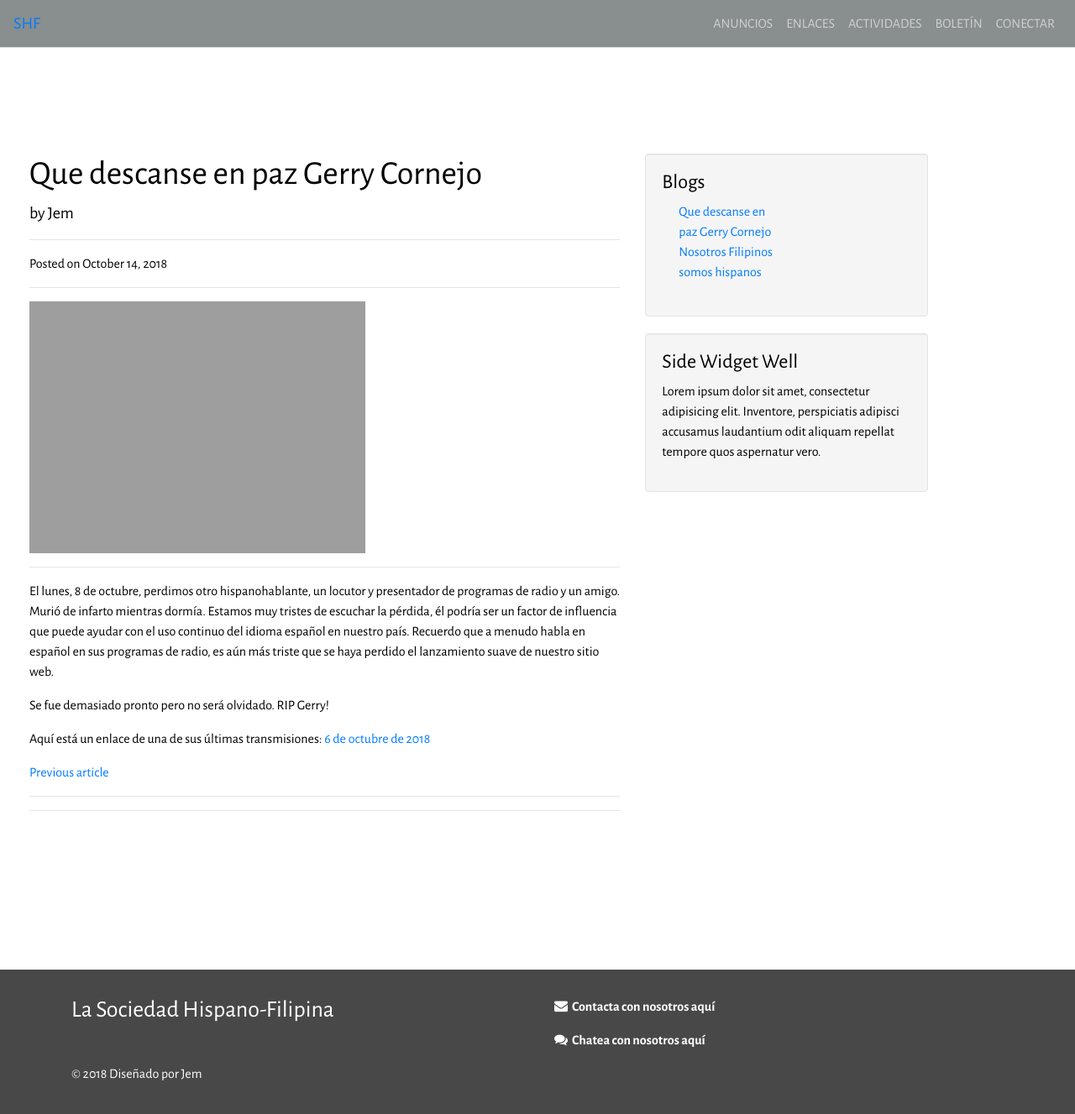
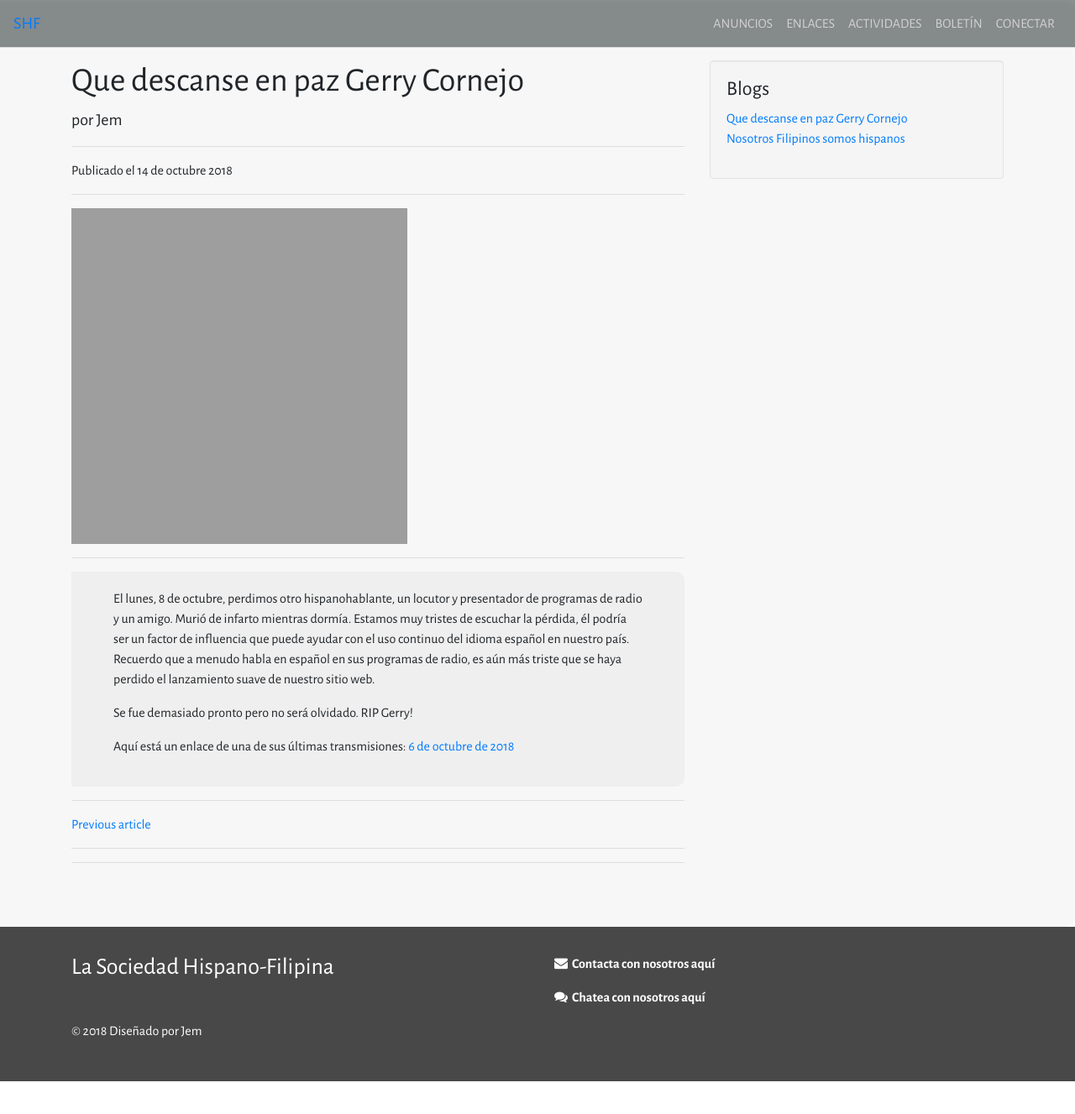
Before and after one commit to sociedadhispanofilipina/sociedadhispanofilipina.github.io, a Jekyll site: the page built from _posts/2018-10-14-gerry-cornejo.md, in a window 1280 px wide and 1339 px high. Shown: the top 1327 px of the window at 84% size. Built offline with Jekyll 4.4.1, drawn with Linux system fonts in a browser that asks for light colours; comment, search, counter and statistics services are not loaded.

Commit message:
update post.html

```diff
--- a/_layouts/post.html
+++ b/_layouts/post.html
@@ -3,7 +3,7 @@
 ---
 
 <!-- POST HTML -->
-<section id="header2">
+<section id="header_post">
 <article id="post">
     <div class="container">
 
@@ -19,19 +19,19 @@
 
                 <!-- Author -->
                 <p class="lead">
-                    by {{ page.author }}
+                    por {{ page.author }}
                 </p>
 
                 <hr>
 
                 <!-- Date/Time -->
-                <p><span class="glyphicon glyphicon-time"></span> Posted on {{ page.date | date: "%B %d, %Y"}}</p>
+                <p><span class="glyphicon glyphicon-time"></span> Publicado el {% include date_locale.html %}</p>
 
                 <hr>
 
                 <!-- Preview Image -->
                 {% if page.image %}
-                <img class="img-responsive" src="{{ page.image }}" alt="{{ page.image }}">
+                <img class="img-responsive" src="{{ page.image }}" alt="{{ page.image }}" style="width:400px; height: 400px">
                	{% endif %}
 
 
@@ -43,8 +43,15 @@
                 <p class="lead"> {{ page.lead }}</p>
                 {% endif %}
 
+                <section id="header_post">
+                    <div class="container">
+                        <div class="col header-right">
+                {{ page.content }}
+                        </div>
+                    </div>
+                </section>
 
-                {{ page.content }}
+                <hr>
 
                 <div class="clearfix">
                 {% if page.previous %}
@@ -74,7 +81,7 @@
                 	{% for category_name in page.categories limit:1 %}
                     <h4>{{ category_name | capitalize }}</h4>
                                         <div class="row">
-                        <div class="col-lg-6">
+                        <div class="col-lg-12">
                             <ul class="list-unstyled">
                             	{% for post in site.categories[category_name] limit:5 %}
                                 <li><a href="{{ post.url }}">{{ post.title }}</a>
```
Also changed, not shown: other parts of _layouts/post.html (+2 -2 lines).
